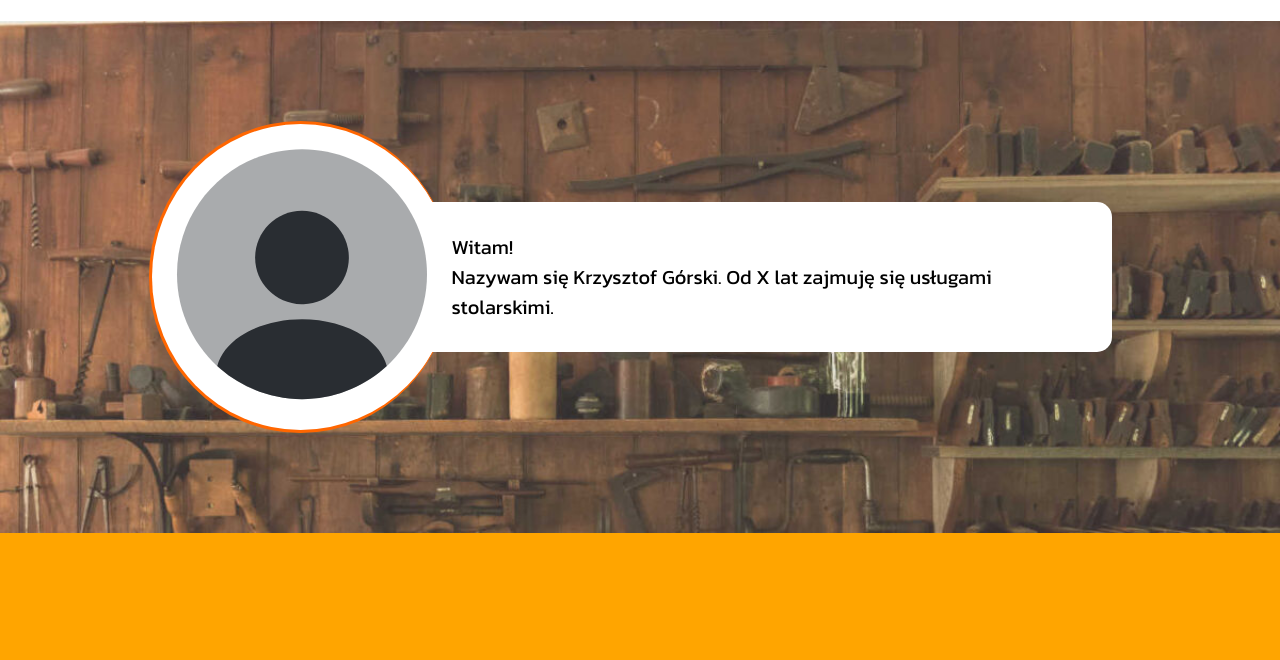
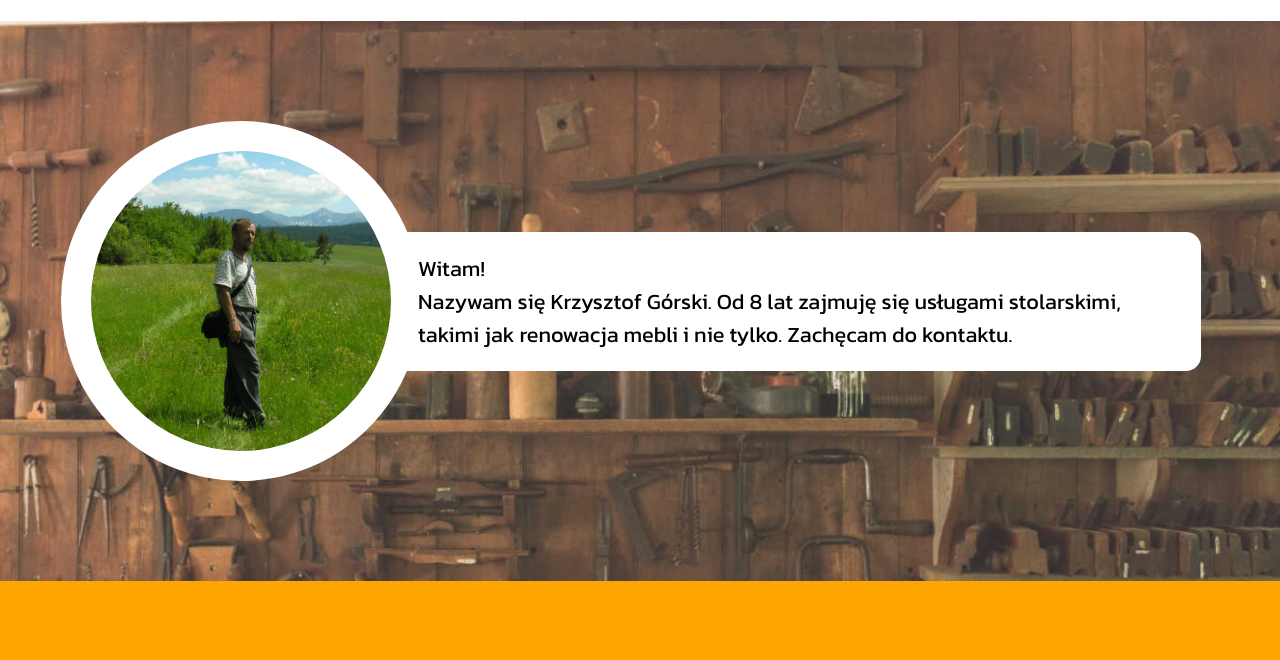
Before and after one commit to elmaccho/Portfolio-Page, a plain HTML site: page index.html in a window 1280 px wide. Shown: the part 139-799 px from the top of the page. Drawn offline with Linux system fonts and the light colour scheme.

Commit message:
Add files via upload

```diff
--- a/index.html
+++ b/index.html
@@ -7,6 +7,7 @@
     <title>Document</title>
     <script src="https://kit.fontawesome.com/4798a03daf.js" crossorigin="anonymous"></script>
     <link rel="stylesheet" href="style.css">
+    <link rel="shortcut icon" href="./chair-solid.svg" type="image/x-icon">
 </head>
 <body>
     <header id="start" class="header">
@@ -37,10 +38,11 @@
 
         <div class="user-info">
             <div class="user-image">
-                <img src="./profile-circle-svgrepo-com.svg" alt="">
+                <img src="./profilephoto.png" class="profile-photo" alt="">
             </div>
             <div class="user-desc">
-                <p>Witam! <br> Nazywam się Krzysztof Górski. Od X lat zajmuję się usługami stolarskimi. </p>
+                <p>Witam! <br>
+                    Nazywam się Krzysztof Górski. Od 8 lat zajmuję się usługami stolarskimi, takimi jak renowacja mebli i nie tylko. Zachęcam do kontaktu.</p>
             </div>
         </div>
 
--- a/style.scss
+++ b/style.scss
@@ -32,7 +32,7 @@ header{
     justify-content: space-between;
     align-items: center;
     background-color: white;
-    transition: 0.3s;
+    transition: 0.5s;
 
     .title{
         font-size: 55px;
@@ -98,27 +98,35 @@ main{
         background-attachment: fixed;
 
         .user-image{
-            border-top: 3px solid $main;
-            border-bottom: 3px solid $main;
-            border-left: 3px solid $main;
+            // border-top: 3px solid $main;
+            // border-bottom: 3px solid $main;
+            // border-left: 3px solid $main;
+            background-color: white;
             border-radius: 100%;
-            background-color: white;
+            padding: 20px;
+            width: 320px;
+            height: 320px;
+            display: flex;
+            justify-content: center;
+            align-items: center;
 
-            img{
+            .profile-photo{
                 width: 300px;
+                border-radius: 100%;
             }
         }
 
         .user-desc{
-            width: 50%;
+            width: 60%;
             // border-top: 2px solid $main;
             // border-bottom: 2px solid $main;
             border-radius: 0 15px 15px 0;
-            padding: 30px 20px;
+            // border-radius: 15px;
+            padding: 20px 15px;
             background-color: white;
             position: relative;
-            left: -20px;
-            font-size: 20px;
+            left: -18px;
+            font-size: 1.7vw;
         }
     }
 
@@ -560,6 +568,8 @@ footer{
                 position: relative;
                 left: unset;
                 top: 10px;
+                font-size: 20px;
+                text-align: center;
             }
         }
 
@@ -705,6 +715,8 @@ footer{
                 position: relative;
                 left: unset;
                 top: 10px;
+                font-size: 20px;
+                text-align: center;
             }
         }
 
```
Also changed, not shown: chair-solid.svg (added), profilephoto.png (added), style.css, 1 other file.
